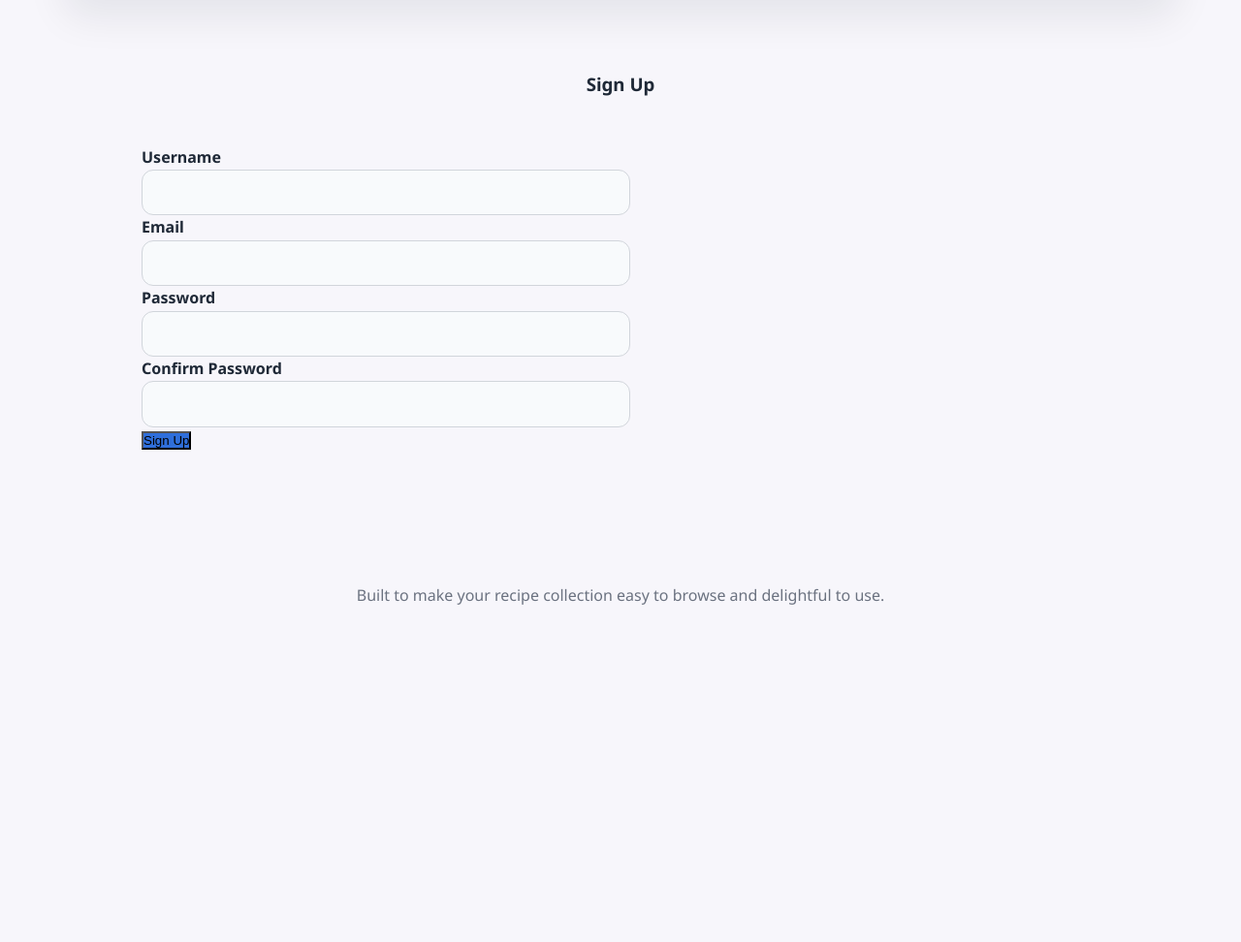
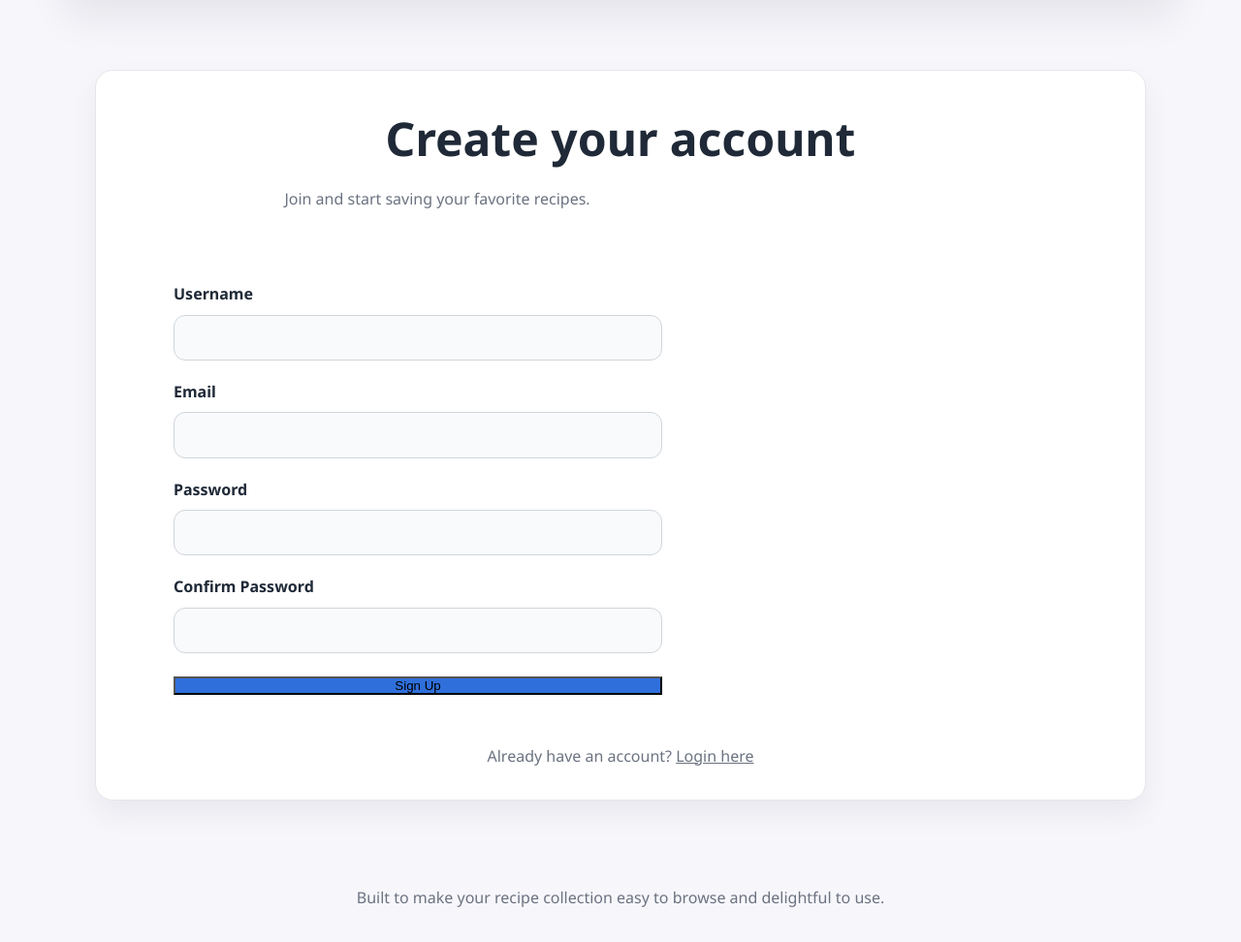
Before and after one commit to Aaronnnpf/recipe-app, a Django app: page /signup/ in a window 1280 px wide. Shown: the part 180-1152 px from the top of the page at 97% size. Before the commit the page ends 804 px from the top, so only its background shows below. Run offline with Django 4.2, Linux system fonts and the light colour scheme.

Commit message:
edit sign up page

```diff
--- a/recipe_app/templates/registration/signup.html
+++ b/recipe_app/templates/registration/signup.html
@@ -1,36 +1,45 @@
 {% extends 'recipes/base.html' %}
 
+{% block title %}Sign Up{% endblock %}
+
 {% block content %}
-<div class="row justify-content-center">
-    <div class="col-md-6">
-        <div class="card">
-            <div class="card-body">
-                <h3 class="card-title text-center mb-4">Sign Up</h3>
+<div class="auth-shell">
+    <div class="auth-card card">
+        <h1>Create your account</h1>
+        <p class="subtitle">Join and start saving your favorite recipes.</p>
+
         <form method="post">
             {% csrf_token %}
             {% if error %}
                 <div class="alert alert-danger" role="alert">{{ error }}</div>
             {% endif %}
-                    <div class="mb-3">
-                        <label for="username" class="form-label">Username</label>
+
+            <div class="form-group">
+                <label for="username">Username</label>
                 <input type="text" class="form-control" id="username" name="username" required>
             </div>
-                    <div class="mb-3">
-                        <label for="email" class="form-label">Email</label>
+
+            <div class="form-group">
+                <label for="email">Email</label>
                 <input type="email" class="form-control" id="email" name="email" required>
             </div>
-                    <div class="mb-3">
-                        <label for="password1" class="form-label">Password</label>
+
+            <div class="form-group">
+                <label for="password1">Password</label>
                 <input type="password" class="form-control" id="password1" name="password1" required>
             </div>
-                    <div class="mb-3">
-                        <label for="password2" class="form-label">Confirm Password</label>
+
+            <div class="form-group">
+                <label for="password2">Confirm Password</label>
                 <input type="password" class="form-control" id="password2" name="password2" required>
             </div>
-                    <button type="submit" class="btn btn-primary">Sign Up</button>
+
+            <button type="submit" class="btn btn-primary btn-block">Sign Up</button>
         </form>
-            </div>
-        </div>
+
+        <p class="text-center text-muted">
+            Already have an account? <a href="{% url 'login' %}">Login here</a>
+        </p>
     </div>
 </div>
 {% endblock %}
```
Lines whose indentation alone changed are shown as unchanged.
